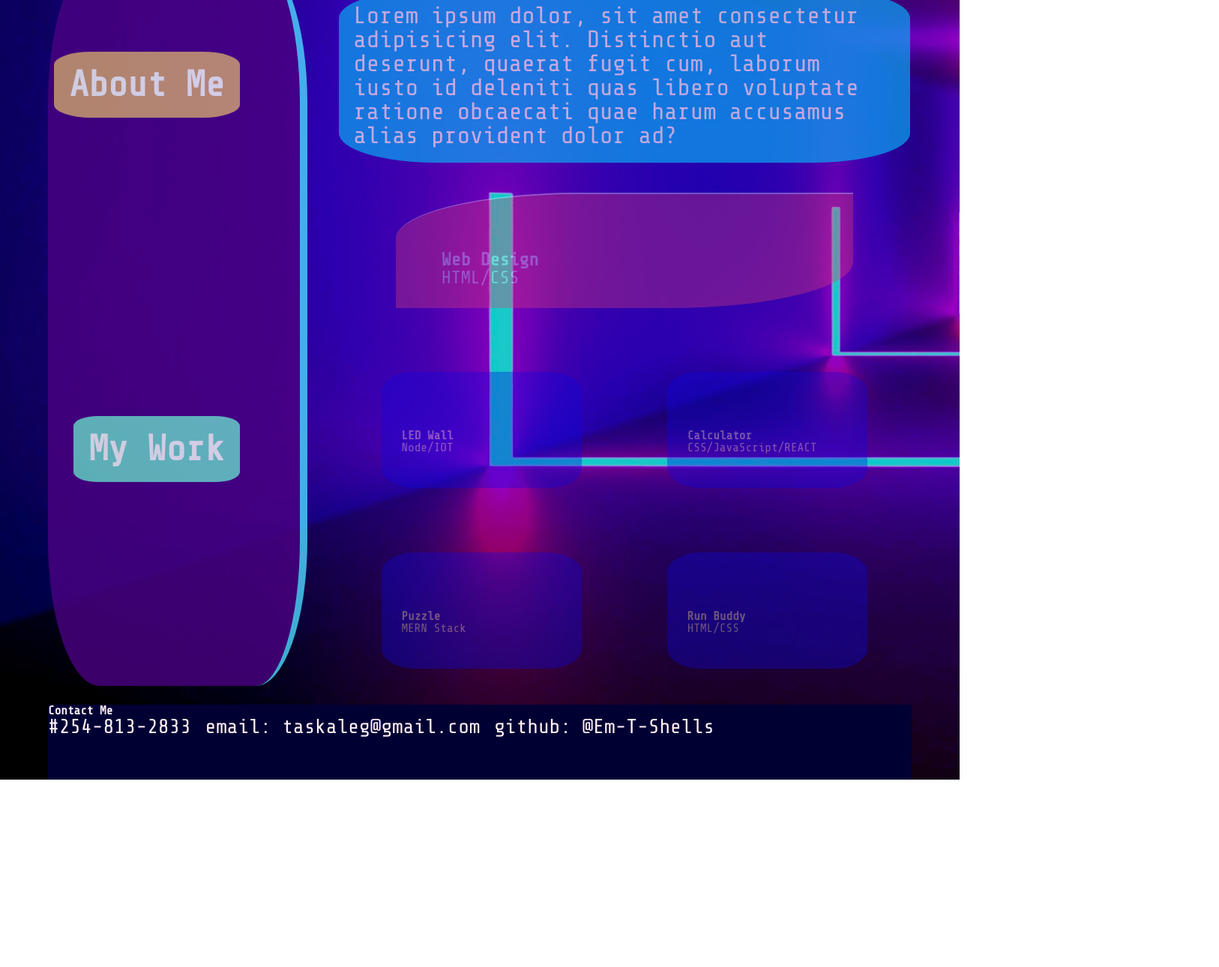
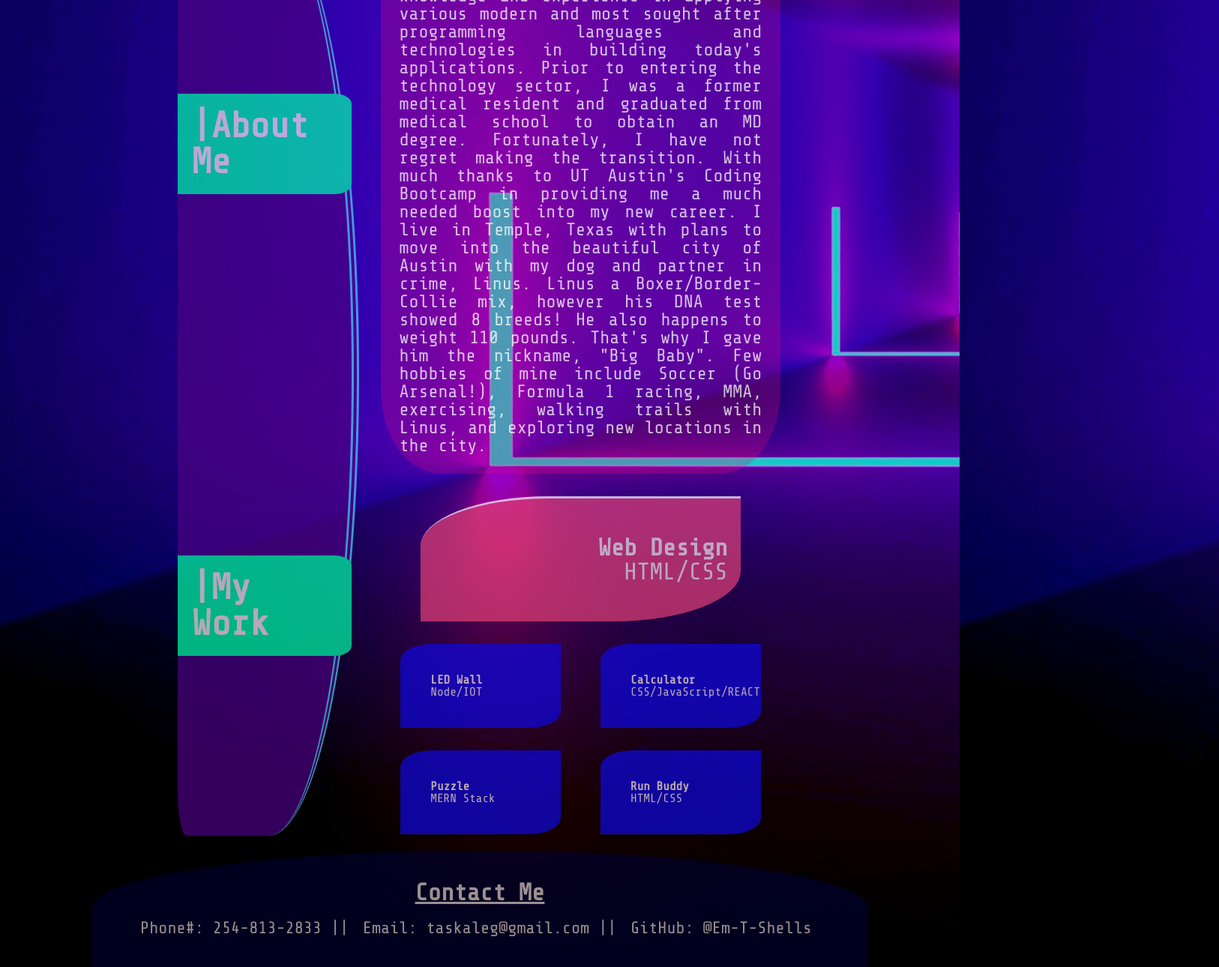
Before and after one commit to EM-T-Shells/utabc-portfolio_dzn, a plain HTML site: page index.html in a window 1280 px wide. Shown: the part 767-2057 px from the top of the page at 75% size, 1626 px wide, since content can reach past the window. Before the commit the page ends 1807 px from the top, so only its background shows below. Drawn offline with nearby package versions, Linux system fonts and the light colour scheme.

Commit message:
css complete

```diff
--- a/assets/style.css
+++ b/assets/style.css
@@ -31,7 +31,7 @@ body {
     font-family: 'Share Tech Mono', monospace, arial, helvetica;
     background-image: url(images/bkd.jpg);
     background-size: cover;
-    background-repeat: no-repeat;
+    background-repeat: repeat;
 }
 
 /*browser resizing setup*/
@@ -39,8 +39,8 @@ body {
 .container {
     display: grid;
     grid-template: 200px auto auto 100px / repeat(3, 1fr);
-    gap: 15PX;
-    height: 100%;
+    gap: 20PX;
+    height: auto;
     width: 90%;
     margin: 0 auto;
 }
@@ -52,8 +52,8 @@ header {
     grid-template-areas:
         "h1 profilepic nav";
     background-color: rgb(37, 2, 97, 0.6);
-    border: 20px double var(--cp-dark-blue);
-    border-radius: 60% 10% 60% 10%;
+    border: 20px solid var(--cp-dark-blue);
+    border-radius: 60% 0% 60% 0%;
 }
 
 .profilepic {
@@ -70,19 +70,18 @@ h1 {
     align-self: flex-end;
     justify-self: left;
     position: relative;
-    bottom: 5px;
-    left: 10px;
+    bottom: 10px;
+    left: 30px;
     font-size: 3rem;
-    color: #08a4e1;
+    color: #810a7d;
     text-shadow:
     0 0 7px #fff,
     0 0 10px #fff,
     0 0 21px #fff,
-    0 0 42px #0fa,
-    0 0 82px #0fa,
-    0 0 92px #0fa,
-    0 0 102px #0fa,
-    0 0 151px #0fa;
+    0 0 42px rgb(255, 0, 128),
+    0 0 82px rgb(255, 0, 128),
+    0 0 102px rgb(255, 0, 128),
+    0 0 151px rgb(255, 0, 128);
 }
 
 nav {
@@ -90,8 +89,8 @@ nav {
     justify-self: right;
     align-self: baseline;
     position: relative;
-    top: 5px;
-
+    top: 7px;
+    opacity: 0.;
 }
 
 ul li {
@@ -100,7 +99,7 @@ ul li {
 }
 
 li {
-    font-size: 1.7rem;
+    font-size: 1.4rem;
 }
 
 nav a {
@@ -109,7 +108,7 @@ nav a {
     background-image: linear-gradient(
       to right,
       #54b3d6,
-      #54b3d6 50%,
+      rgb(255, 0, 128) 50%,
       #000 90%
     );
     background-size: 200% 100%;
@@ -144,26 +143,22 @@ nav a {
 
 .banner {
     grid-column: span 3;
-    display: grid;
-    grid-template-columns: 1fr;
-    position: relative;
+    margin: 0 10%;
 }
 
 .banner img {
     width: 100%;
     height: auto;
-    opacity: 0.7;
-    border: 1px white solid;
-    border-radius: 20% 10% 20% 10%;
-}
+    opacity: 0.6;
+    border: transparent;
+    border-radius: 10% 30% 1% 25%;
+    }
 
 .banner p {
-    position: absolute;
-    justify-self: right;
-    align-self: flex-end;
-    right: 50px;
-    bottom: 90px;
-    font-size: 2.5rem;
+    position: relative;
+    bottom: 28%;
+    left: 57%;
+    font-size: 2.1rem;
     color: #1ce61500;
     animation: flicker 1.5s infinite alternate;
  }
@@ -172,89 +167,58 @@ nav a {
     grid-column: 1 / span 3;
     grid-row: 3 / span 1;
     display: grid;
-    grid-template: 30% 1fr / 30% repeat(2, 1fr);
+    grid-template: repeat(2,1fr) / 1fr 2fr;
     grid-template-areas:
         "aside main main"
         "aside main main";
-    column-gap: 40px;
-    row-gap: 20px;
+    width: 70%;
+    justify-self: center;
+    justify-content: space-evenly;
 }
 
 aside {
-    grid-row: 1 / span 2;
+    grid-row: span 2;
     display: grid;
-    grid-template-rows: inherit;
-    position: relative;
-    top: 10px;
-    background-color: rgba(97, 15, 62, 0.0);
-    border-right: 10px solid rgb(78, 217, 255);
-    border-radius: 20%;
+    grid-template-rows: 1fr 1fr;
+    height: 100%;
+    width: 90%;
+    justify-items: start;
+    align-items: center;
+    align-self: center;
+    background-color: rgba(97, 15, 62);
+    border-right: 10px double rgb(78, 217, 255);
+    border-radius: 5% 50% 50% 5%;
     background-color: indigo;
-    opacity: 0.8;
+    opacity: 0.7;
 }
 
-#about-me h2{
-    position: relative;
-    top: 25px;
-    right: 80px;
+#my-work, #about-me {
     color: rgb(255, 255, 255);
     font-size: 3rem;
-    border: 20px solid rgb(218, 165, 112);
-    border-radius: 20%;
-    background-color: rgb(218, 165, 112);
-
-}
-
-
-#about-me {
-    grid-row-start: 1;
-    display: inline-block;
-    justify-self: end;
-    align-self: center;
-}
-
-#my-work h2{
-    position: relative;
-    right: 80px;
-    top: 25px;
-    color: rgb(255, 255, 255);
-    font-size: 3rem;
-    border: 20px solid rgb(112, 218, 204);
-    border-radius: 15%;
-    background-color: rgb(112, 218, 204);
-
+    border-radius: 0% 10% 10% 0%;
+    padding: 19px;
+    background-color: #0fa;
 }
 
 #my-work {
-  grid-row-start: 2;
-  display: inline-block;
-  justify-self: end;
-  align-self: center;
-  position: relative;
-}
-
-main > p, article {
-    border-radius: 17%;
+    padding-right: 40px;
 }
 
 main {
-    position: relative;
-    top: 50px;
-    height: 96.7%;
     grid-area: main;
     grid-column: 2 / span 2;
     grid-row: span 3;
     display: grid;
     grid-template-columns: repeat(2, 1fr);
-    grid-template-rows: repeat(4, 1fr);
+    grid-template-rows: 1fr auto;
     grid-template-areas:
         "about about"
         "big big"
         "small small"
         "small small";
-    row-gap: 20px;
+    row-gap: 30px;
+    justify-self: center;
     border: 2px solid transparent;
-    opacity: 0.7;
     transition: all 0.2s ease-in-out;
 }
 
@@ -267,34 +231,25 @@ article:hover {
 .about {
     grid-column: 1 / span 2;
     grid-row: 1 / span 1;
-    height: auto;
-    padding: 20px;
-    font-size: 2rem;
-    background-color: rgb(10, 169, 243);
+    font-size: 1.5rem;
+    text-align: justify;
+    background-color: rgba(243, 10, 126, 0.308);
+    opacity: 0.8;
+    padding: 25px;
+    border-radius: 15%;
 }
 
 .big {
     grid-column: span 2;
-    grid-row: 2;
-    background-color: #e24177;
-    position: relative;
-    height: 70%;
-    width:80%;
+    grid-row-start: 2;background-color: #e24177;
+    width: 80%;
+    align-self: baseline;
     justify-self: center;
-    position: relative;
-    top: 20px;
-    border-top: 2px solid currentColor;
+    border-top: 3px solid white;
     border-radius: 40% 0% 40% 0%;
-    opacity: 0.5;
-}
-
-.big h3 {
-    font-size: 2rem;
-    text-decoration: none;
-}
-
-.big p {
-    font-size: 2rem;
+    opacity: 0.7;
+    padding: 50px;
+    justify-items: end;
 }
 
 .big h3, .big p {
@@ -302,28 +257,44 @@ article:hover {
     top: 50%;
     left: 10%;
     font-size: 1.5rem;
+    font-size: 2rem;
+    text-decoration: none;
 }
 
 .small {
     background-color: #0f08e1;
-    width:70%;
-    position: relative;
-    height: 70%;
-    bottom: 15px;
+    width:80%;
     justify-self:center;
-    align-self: center;
-    opacity: 0.5;
+    align-self: baseline;
+    opacity: 0.7;
+    border-radius: 20% 0%;
+    padding: 40px;
 }
 
-.small h4, .small p {
-    position: relative;
-    top: 50%;
-    left: 10%;
-}
 
 footer {
     grid-column-start: span 3;
+    width: 90%;
+    justify-self: center;
+    align-self: baseline;
+    padding: 40px;
     background-color: var(--cp-dark-blue);
+    opacity: 0.6;
+    border-radius: 50% 50% 0% 0%;
+}
+
+footer:hover {
+    opacity: 1;
+}
+
+h5, ul {
+    text-align: center;
+}
+
+h5 {
+    font-size: 2rem;
+    text-decoration: underline;
+    margin-bottom: 20px;
 }
 
 
--- a/index.html
+++ b/index.html
@@ -31,14 +31,17 @@
         <section class="content">
             <aside class="sidebar">
                 <section id="about-me">
-                    <h2>About Me</h2>
+                    <h2>|About Me</h2>
                 </section>
                 <section id="my-work">
-                    <h2>My Work</h2>
+                    <h2>|My Work</h2>
                 </section>
             </aside>
             <main>
-                <p class="about">Lorem ipsum dolor, sit amet consectetur adipisicing elit. Distinctio aut deserunt, quaerat fugit cum, laborum iusto id deleniti quas libero voluptate ratione obcaecati quae harum accusamus alias provident dolor ad?</p>
+                <p class="about"> My name is Gokhan Emre Taskale, but everyone refers to me as, "Emre". I am a Full-Stack Web Developer with knowledge and experience in applying various modern and most sought after programming languages and technologies in building today's applications.
+                    Prior to entering the technology sector, I was a former medical resident and graduated from medical school to obtain an MD degree. Fortunately, I have not regret making the transition. With much thanks to UT Austin's Coding Bootcamp in providing me a much needed boost into my new career.
+                    I live in Temple, Texas with plans to move into the beautiful city of Austin with my dog and partner in crime, Linus. Linus a Boxer/Border-Collie mix, however his DNA test showed 8 breeds! He also happens to weight 110 pounds. That's why I gave him the nickname, "Big Baby".
+                   Few hobbies of mine include Soccer (Go Arsenal!), Formula 1 racing, MMA, exercising, walking trails with Linus, and exploring new locations in the city.</p>
                 <article class="big">
                     <h3>
                         <a href="https://em-t-shells.github.io/utabc-into-the-horizon" class="biglink">
@@ -66,11 +69,11 @@
         </section>
 
         <footer id="contact-me">
-            <h2>Contact Me</h2>
+            <h5>Contact Me</h5>
             <ul>
-                <li>#254-813-2833</li>
-                <li>email: taskaleg@gmail.com</li>
-                <li>github: @Em-T-Shells</li>
+                <li>Phone#: 254-813-2833 ||</li>
+                <li>Email: taskaleg@gmail.com ||</li>
+                <li>GitHub: @Em-T-Shells</li>
             </ul>
         </footer>
     </section>
```
